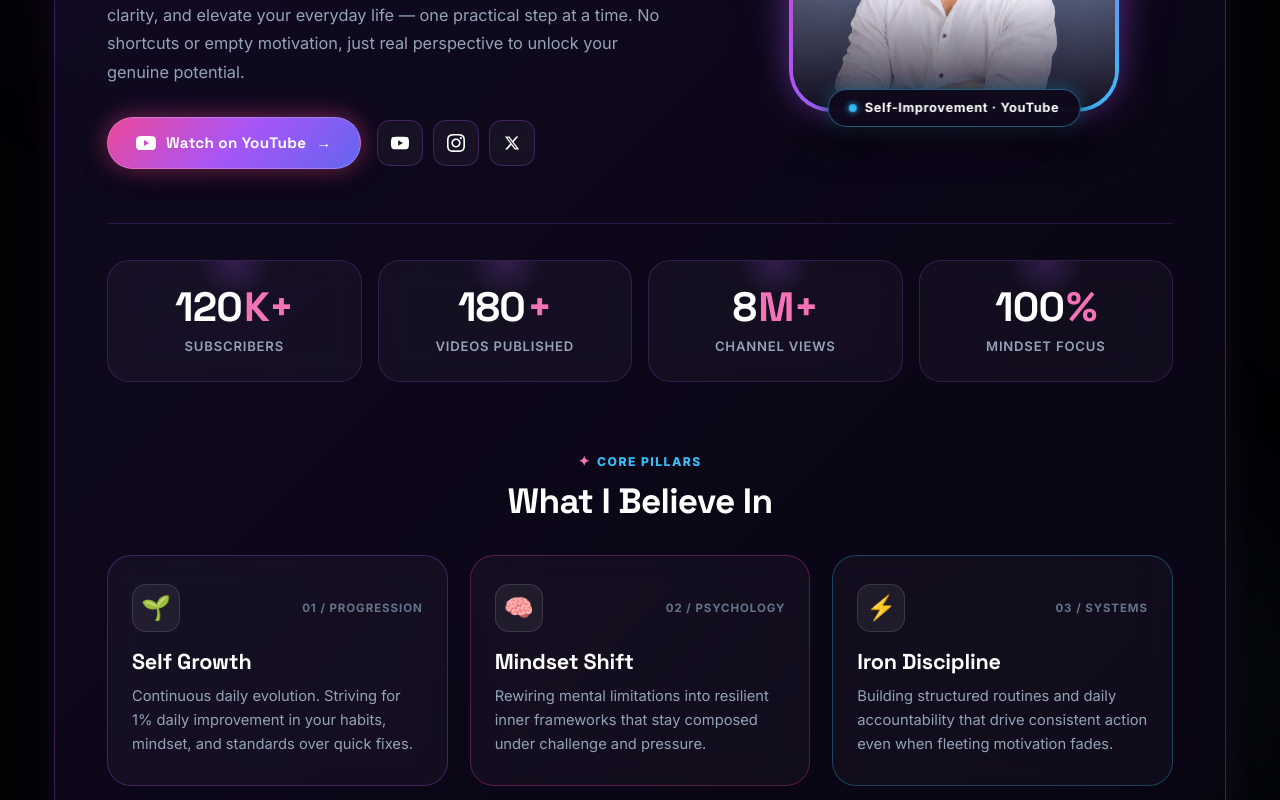
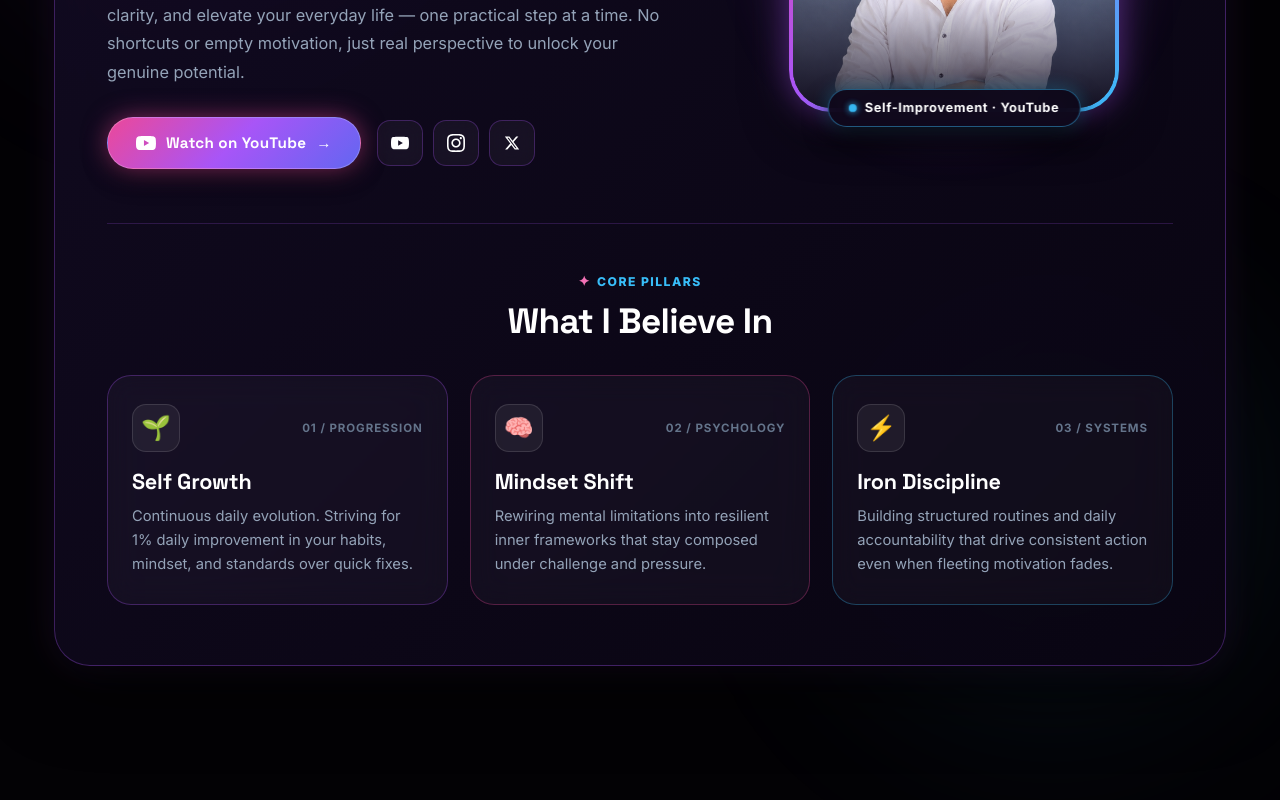
Before and after one commit to Mohitspace/My-Portfolio, a Next.js app: page / in a window 1280 px wide. Shown: the part 2000-2800 px from the top of the page. Built offline with nearby package versions, Linux system fonts and the light colour scheme; no server answers; the database is empty.

Commit message:
feat(about): remove stats row from About Me section

```diff
--- a/components/AboutSection.tsx
+++ b/components/AboutSection.tsx
@@ -1,10 +1,10 @@
 'use client'
 
-import React, { useState, useEffect, useRef } from 'react'
+import React, { useState } from 'react'
 
 /* ==========================================================================
    ABOUT ME SECTION CONFIGURATION
-   👉 You can easily customize your photo, copy, stats & social links below!
+   👉 You can easily customize your photo, copy & social links below!
    ========================================================================== */
 export const ABOUT_CONFIG = {
   // 1. Creator Profile Information
@@ -23,16 +23,7 @@ export const ABOUT_CONFIG = {
   creatorRole: 'Creator & Mindset Mentor',
   creatorPill: 'Self-Improvement · YouTube',
 
-  // 3. Stats Row (Scroll Count-Up Animation)
-  // EDITABLE PLACEHOLDERS: Replace these with your actual metrics!
-  stats: [
-    { label: 'Subscribers', value: 120, suffix: 'K+' },
-    { label: 'Videos Published', value: 180, suffix: '+' },
-    { label: 'Channel Views', value: 8, suffix: 'M+' },
-    { label: 'Mindset Focus', value: 100, suffix: '%' },
-  ],
-
-  // 4. "What I Believe In" / Mission Pillars (3 Glass Cards)
+  // 3. "What I Believe In" / Mission Pillars (3 Glass Cards)
   pillars: [
     {
       icon: '🌱',
@@ -60,7 +51,7 @@ export const ABOUT_CONFIG = {
     },
   ],
 
-  // 5. Social Links & Main CTA
+  // 4. Social Links & Main CTA
   // Replace these URLs with your actual profile links
   youtubeUrl: 'https://youtube.com/@themohitfact',
   instagramUrl: 'https://instagram.com/themohitfact',
@@ -79,54 +70,6 @@ export default function AboutSection({
 
   // Profile Image state with fallback
   const [imgSrc, setImgSrc] = useState(ABOUT_CONFIG.photoUrl)
-
-  // Animated Stats Count-up state
-  const [hasAnimated, setHasAnimated] = useState(false)
-  const [counts, setCounts] = useState<number[]>(
-    ABOUT_CONFIG.stats.map(() => 0)
-  )
-  const statsRef = useRef<HTMLDivElement | null>(null)
-
-  useEffect(() => {
-    const observer = new IntersectionObserver(
-      (entries) => {
-        const [entry] = entries
-        if (entry.isIntersecting && !hasAnimated) {
-          setHasAnimated(true)
-
-          const duration = 1600 // ms
-          const startTime = performance.now()
-
-          const animate = (currentTime: number) => {
-            const elapsed = currentTime - startTime
-            const progress = Math.min(elapsed / duration, 1)
-
-            // Ease out cubic: 1 - pow(1 - x, 3)
-            const ease = 1 - Math.pow(1 - progress, 3)
-
-            setCounts(
-              ABOUT_CONFIG.stats.map((stat) => Math.floor(stat.value * ease))
-            )
-
-            if (progress < 1) {
-              requestAnimationFrame(animate)
-            } else {
-              setCounts(ABOUT_CONFIG.stats.map((stat) => stat.value))
-            }
-          }
-
-          requestAnimationFrame(animate)
-        }
-      },
-      { threshold: 0.25 }
-    )
-
-    if (statsRef.current) {
-      observer.observe(statsRef.current)
-    }
-
-    return () => observer.disconnect()
-  }, [hasAnimated])
 
   return (
     <section id="about" className="wrap sec about-sec" aria-label="About The Creator">
@@ -258,23 +201,7 @@ export default function AboutSection({
         </div>
 
         {/* ==================================================================
-            2. STATS ROW (Glass Cards with Animated Count-Up)
-           ================================================================== */}
-        <div ref={statsRef} className="about-stats-grid">
-          {ABOUT_CONFIG.stats.map((stat, idx) => (
-            <div key={idx} className="about-stat-card">
-              <div className="about-stat-glow" />
-              <div className="about-stat-number">
-                <span>{counts[idx]}</span>
-                <span className="about-stat-suffix">{stat.suffix}</span>
-              </div>
-              <div className="about-stat-label">{stat.label}</div>
-            </div>
-          ))}
-        </div>
-
-        {/* ==================================================================
-            3. "WHAT I BELIEVE IN" MISSION PILLARS (3 Glass Cards)
+            2. "WHAT I BELIEVE IN" MISSION PILLARS (3 Glass Cards)
            ================================================================== */}
         <div className="about-mission-section">
           <div className="about-mission-header">
```
Also changed, not shown: app/globals.css.
